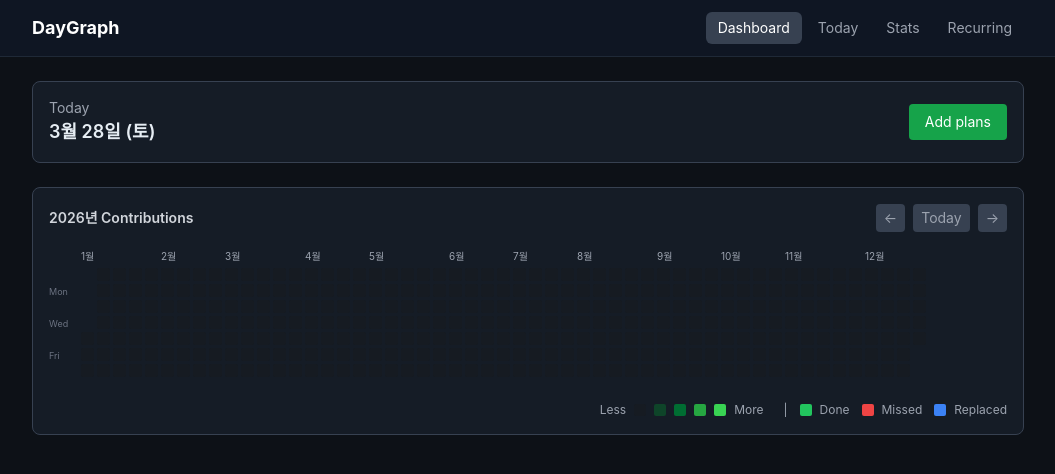
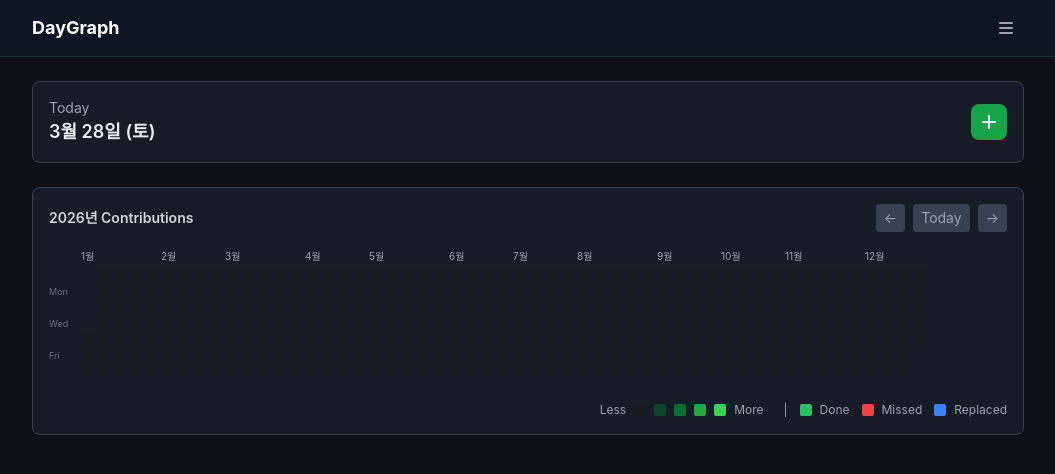
Before and after one commit to EunsooSoh/DayGraph, a React (Vite) app: page / in a window 1280 px wide. Shown: the top 474 px of the page, without its empty margins (112-1167 px from the left). Built offline with nearby package versions, Linux system fonts and the light colour scheme.

Commit message:
[design] 메인 화면 네비게이션을 사이드바로 변경

```diff
--- a/src/components/dashboard/Dashboard.tsx
+++ b/src/components/dashboard/Dashboard.tsx
@@ -41,22 +41,24 @@ export default function Dashboard() {
             <h2 className="text-sm text-gray-400">Today</h2>
             <p className="text-lg font-semibold">{formatDisplay(parseISO(todayStr))}</p>
           </div>
-          <div className="text-right">
-            {todaySummary.totalPlans > 0 ? (
-              <>
+          <div className="flex items-center gap-3">
+            {todaySummary.totalPlans > 0 && (
+              <div className="text-right">
                 <p className="text-2xl font-bold text-green-400">
                   {todaySummary.doneCount}/{todaySummary.totalPlans}
                 </p>
                 <p className="text-xs text-gray-400">completed</p>
-              </>
-            ) : (
-              <button
-                onClick={() => navigate('/today')}
-                className="bg-green-600 text-white px-4 py-2 rounded text-sm hover:bg-green-500"
-              >
-                Add plans
-              </button>
+              </div>
             )}
+            <button
+              onClick={() => navigate('/today')}
+              className="bg-green-600 text-white p-2 rounded-lg hover:bg-green-500"
+              title="Add plan"
+            >
+              <svg xmlns="http://www.w3.org/2000/svg" className="w-5 h-5" viewBox="0 0 20 20" fill="currentColor">
+                <path fillRule="evenodd" d="M10 3a1 1 0 011 1v5h5a1 1 0 110 2h-5v5a1 1 0 11-2 0v-5H4a1 1 0 110-2h5V4a1 1 0 011-1z" clipRule="evenodd" />
+              </svg>
+            </button>
           </div>
         </div>
       </div>
--- a/src/components/layout/Header.tsx
+++ b/src/components/layout/Header.tsx
@@ -3,41 +3,121 @@
  * Licensed under the MIT License.
  */
 
+import { useState, useEffect } from 'react';
 import { Link, useLocation } from 'react-router-dom';
 
 const NAV_ITEMS = [
-  { path: '/', label: 'Dashboard' },
-  { path: '/today', label: 'Today' },
-  { path: '/stats', label: 'Stats' },
-  { path: '/recurring', label: 'Recurring' },
+  {
+    path: '/',
+    label: 'Dashboard',
+    icon: (
+      <svg xmlns="http://www.w3.org/2000/svg" className="w-5 h-5" viewBox="0 0 20 20" fill="currentColor">
+        <path d="M10.707 2.293a1 1 0 00-1.414 0l-7 7a1 1 0 001.414 1.414L4 10.414V17a1 1 0 001 1h2a1 1 0 001-1v-2a1 1 0 011-1h2a1 1 0 011 1v2a1 1 0 001 1h2a1 1 0 001-1v-6.586l.293.293a1 1 0 001.414-1.414l-7-7z" />
+      </svg>
+    ),
+  },
+  {
+    path: '/today',
+    label: 'Today',
+    icon: (
+      <svg xmlns="http://www.w3.org/2000/svg" className="w-5 h-5" viewBox="0 0 20 20" fill="currentColor">
+        <path fillRule="evenodd" d="M6 2a1 1 0 00-1 1v1H4a2 2 0 00-2 2v10a2 2 0 002 2h12a2 2 0 002-2V6a2 2 0 00-2-2h-1V3a1 1 0 10-2 0v1H7V3a1 1 0 00-1-1zm0 5a1 1 0 000 2h8a1 1 0 100-2H6z" clipRule="evenodd" />
+      </svg>
+    ),
+  },
+  {
+    path: '/stats',
+    label: 'Stats',
+    icon: (
+      <svg xmlns="http://www.w3.org/2000/svg" className="w-5 h-5" viewBox="0 0 20 20" fill="currentColor">
+        <path d="M2 11a1 1 0 011-1h2a1 1 0 011 1v5a1 1 0 01-1 1H3a1 1 0 01-1-1v-5zm6-4a1 1 0 011-1h2a1 1 0 011 1v9a1 1 0 01-1 1H9a1 1 0 01-1-1V7zm6-3a1 1 0 011-1h2a1 1 0 011 1v12a1 1 0 01-1 1h-2a1 1 0 01-1-1V4z" />
+      </svg>
+    ),
+  },
+  {
+    path: '/recurring',
+    label: 'Recurring',
+    icon: (
+      <svg xmlns="http://www.w3.org/2000/svg" className="w-5 h-5" viewBox="0 0 20 20" fill="currentColor">
+        <path fillRule="evenodd" d="M4 2a1 1 0 011 1v2.101a7.002 7.002 0 0111.601 2.566 1 1 0 11-1.885.666A5.002 5.002 0 005.999 7H9a1 1 0 010 2H4a1 1 0 01-1-1V3a1 1 0 011-1zm.008 9.057a1 1 0 011.276.61A5.002 5.002 0 0014.001 13H11a1 1 0 110-2h5a1 1 0 011 1v5a1 1 0 11-2 0v-2.101a7.002 7.002 0 01-11.601-2.566 1 1 0 01.61-1.276z" clipRule="evenodd" />
+      </svg>
+    ),
+  },
 ];
 
 export default function Header() {
+  const [sidebarOpen, setSidebarOpen] = useState(false);
   const location = useLocation();
 
+  // Close sidebar on route change
+  useEffect(() => {
+    setSidebarOpen(false);
+  }, [location.pathname]);
+
   return (
-    <header className="border-b border-gray-800 bg-gray-900/80 backdrop-blur sticky top-0 z-40">
-      <div className="max-w-5xl mx-auto px-4 h-14 flex items-center justify-between">
-        <Link to="/" className="text-lg font-bold text-white hover:text-green-400 transition-colors">
-          DayGraph
-        </Link>
+    <>
+      <header className="border-b border-gray-800 bg-gray-900/80 backdrop-blur sticky top-0 z-40">
+        <div className="max-w-5xl mx-auto px-4 h-14 flex items-center justify-between">
+          <Link to="/" className="text-lg font-bold text-white hover:text-green-400 transition-colors">
+            DayGraph
+          </Link>
 
-        <nav className="flex gap-1">
+          <button
+            onClick={() => setSidebarOpen(true)}
+            className="text-gray-400 hover:text-white p-2 rounded-md hover:bg-gray-800 transition-colors"
+            aria-label="Open menu"
+          >
+            <svg xmlns="http://www.w3.org/2000/svg" className="w-5 h-5" viewBox="0 0 20 20" fill="currentColor">
+              <path fillRule="evenodd" d="M3 5a1 1 0 011-1h12a1 1 0 110 2H4a1 1 0 01-1-1zm0 5a1 1 0 011-1h12a1 1 0 110 2H4a1 1 0 01-1-1zm0 5a1 1 0 011-1h12a1 1 0 110 2H4a1 1 0 01-1-1z" clipRule="evenodd" />
+            </svg>
+          </button>
+        </div>
+      </header>
+
+      {/* Overlay */}
+      <div
+        className={`fixed inset-0 bg-black/50 z-50 transition-opacity duration-300 ${
+          sidebarOpen ? 'opacity-100' : 'opacity-0 pointer-events-none'
+        }`}
+        onClick={() => setSidebarOpen(false)}
+      />
+
+      {/* Sidebar */}
+      <aside
+        className={`fixed top-0 right-0 h-full w-64 bg-gray-900 border-l border-gray-800 z-50 transform transition-transform duration-300 ease-in-out ${
+          sidebarOpen ? 'translate-x-0' : 'translate-x-full'
+        }`}
+      >
+        <div className="flex items-center justify-between px-4 h-14 border-b border-gray-800">
+          <span className="text-sm font-semibold text-gray-300">Menu</span>
+          <button
+            onClick={() => setSidebarOpen(false)}
+            className="text-gray-400 hover:text-white p-2 rounded-md hover:bg-gray-800 transition-colors"
+            aria-label="Close menu"
+          >
+            <svg xmlns="http://www.w3.org/2000/svg" className="w-5 h-5" viewBox="0 0 20 20" fill="currentColor">
+              <path fillRule="evenodd" d="M4.293 4.293a1 1 0 011.414 0L10 8.586l4.293-4.293a1 1 0 111.414 1.414L11.414 10l4.293 4.293a1 1 0 01-1.414 1.414L10 11.414l-4.293 4.293a1 1 0 01-1.414-1.414L8.586 10 4.293 5.707a1 1 0 010-1.414z" clipRule="evenodd" />
+            </svg>
+          </button>
+        </div>
+
+        <nav className="flex flex-col gap-1 p-3">
           {NAV_ITEMS.map((item) => (
             <Link
               key={item.path}
               to={item.path}
-              className={`px-3 py-1.5 rounded-md text-sm transition-colors ${
+              className={`flex items-center gap-3 px-3 py-2.5 rounded-md text-sm transition-colors ${
                 location.pathname === item.path
                   ? 'bg-gray-700 text-white'
                   : 'text-gray-400 hover:text-white hover:bg-gray-800'
               }`}
             >
+              {item.icon}
               {item.label}
             </Link>
           ))}
         </nav>
-      </div>
-    </header>
+      </aside>
+    </>
   );
 }
```
